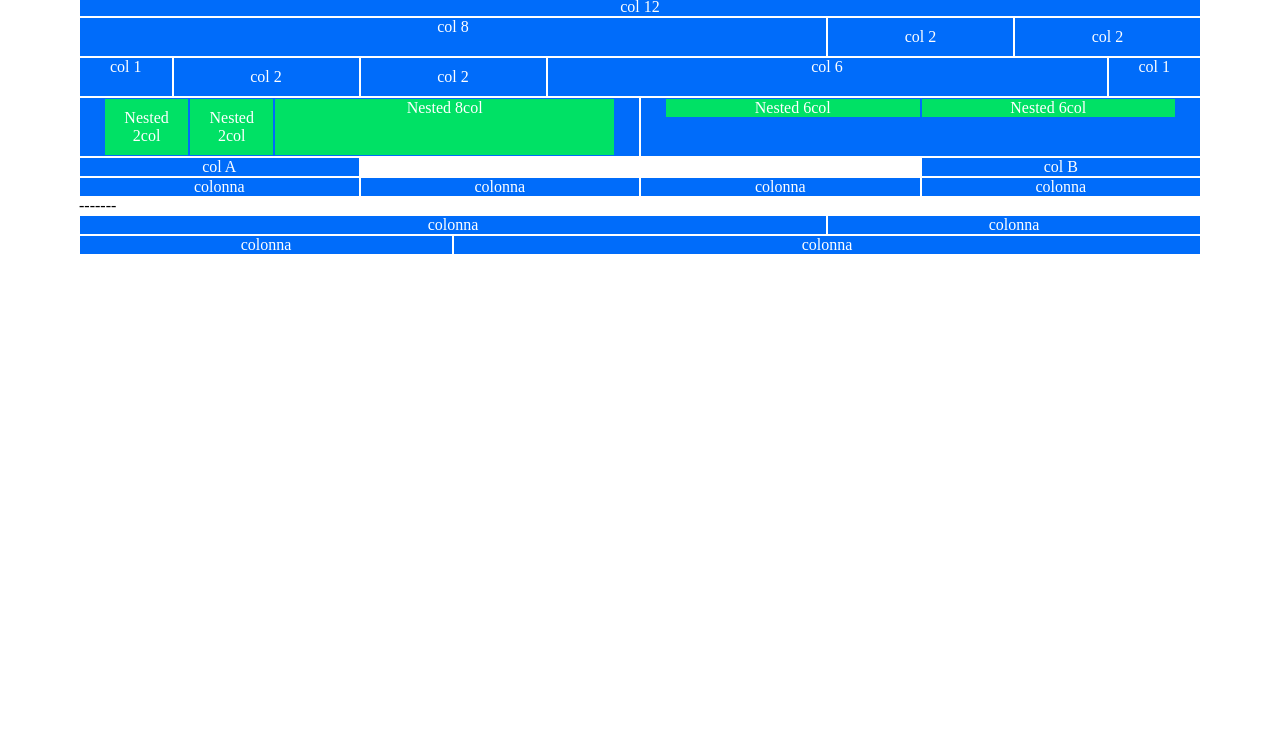
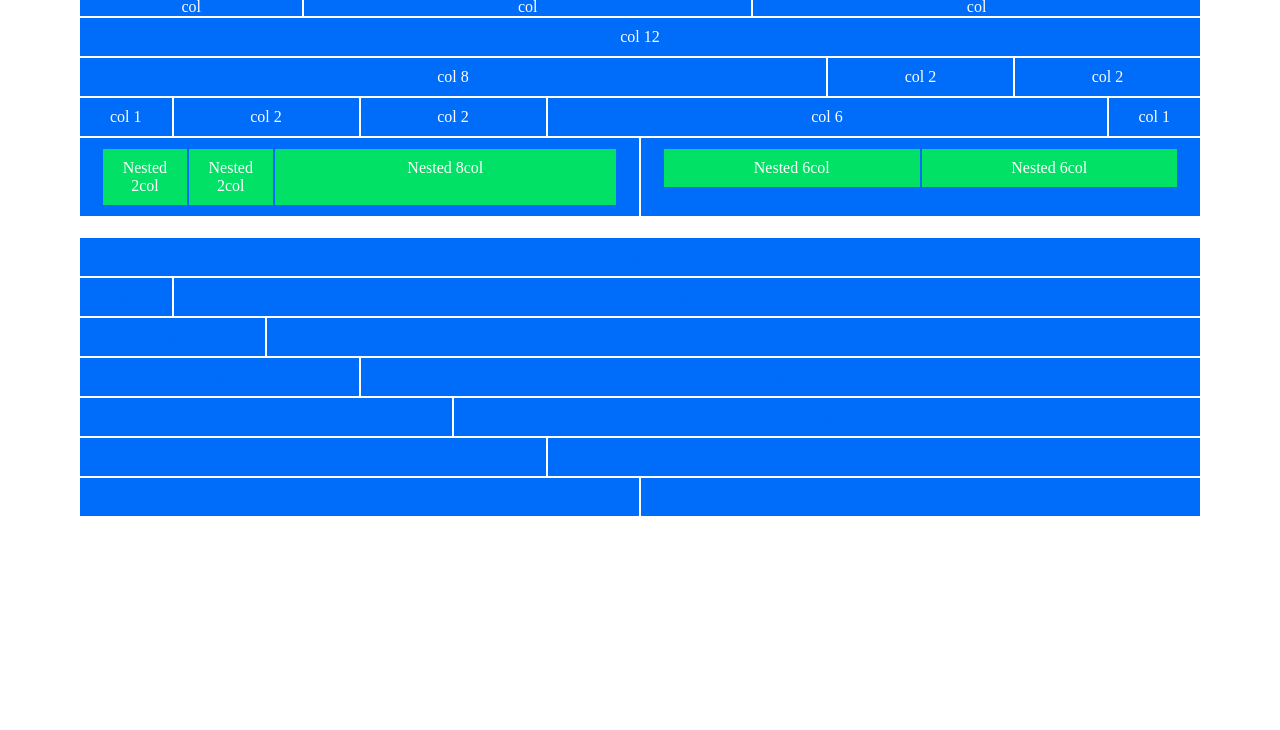
Before and after one commit to GraceGenuardi/html-css-12bool, a plain HTML site: page index.html in a window 1280 px wide. Shown: the part 70-800 px from the top of the page. Drawn offline with Linux system fonts and the light colour scheme.

Commit message:
EDIT parte centrale ultimata

```diff
--- a/css/col.css
+++ b/css/col.css
@@ -30,18 +30,21 @@
 	flex-grow: 1;
 	flex-basis: 0;
 	max-width: 20%;
+    padding: 10px;
 }
 
 .col_02{
 	flex-grow: 1;
 	flex-basis: 0;
 	max-width: 45%;
+    padding: 10px;
 }
 
 .col_03{
 	flex-grow: 1;
 	flex-basis: 0;
 	max-width: 45%;
+    padding: 10px;
 }
 
 .nested {
@@ -57,6 +60,8 @@
 
 .col-1 {
 	flex-basis: calc((100% / 12) * 1);
+    max-width: calc((100% / 12) * 1); ;
+    padding: 10px;
 }
 
 .col-2 {
@@ -67,42 +72,62 @@
 
 .col-3 {
 	flex-basis: calc((100% / 12) * 3);
+    max-width: calc((100% / 12) * 3);
+    padding: 10px;
 }
 
 .col-4 {
 	flex-basis: calc((100% / 12) * 4);
+    max-width: calc((100% / 12) * 4);
+    padding: 10px;
 }
 
 .col-5 {
 	flex-basis: calc((100% / 12) * 5);
+    max-width: calc((100% / 12) * 5);
+    padding: 10px;
 }
 
 .col-6 {
 	flex-basis: calc((100% / 12) * 6);
+    max-width: calc((100% / 12) * 6);
+    padding: 10px;
 }
 
 .col-7 {
 	flex-basis: calc((100% / 12) * 7);
+    max-width: calc((100% / 12) * 7);
+    padding: 10px;
 }
 
 .col-8 {
 	flex-basis: calc((100% / 12) * 8);
+    max-width: calc((100% / 12) * 8);
+    padding: 10px;
 }
 
 .col-9 {
 	flex-basis: calc((100% / 12) * 9);
+    max-width: calc((100% / 12) * 9);
+    padding: 10px;
 }
 
 .col-10 {
 	flex-basis: calc((100% / 12) * 10);
+    max-width: calc((100% / 12) * 10);
+    padding: 10px;
 }
 
 .col-11 {
 	flex-basis: calc((100% / 12) * 11);
+    max-width: calc((100% / 12) * 11);
+    padding: 10px;
 }
 
 .col-12 {
 	flex-basis: calc((100% / 12) * 12);
+    max-width: calc((100% / 12) * 12);
+    padding: 10px;
 }
 
 /* offset */
--- a/css/style.css
+++ b/css/style.css
@@ -7,4 +7,13 @@
 
 section {
 
+
 }
+
+header{
+    margin-bottom: 20px;
+}
+
+span {
+    color: #006CFA;
+}
--- a/index.html
+++ b/index.html
@@ -11,7 +11,7 @@
 <body>
     <!-- INIZIO SEZIONE-CONTEINER>ROW>COL -->
 
-
+ <header>
 
     <section>
         <div class="container">
@@ -189,6 +189,126 @@
         </div>
       </section>
 
+    </header>
+
+      <!-- INIZIO PARTE CENTRALE -->
+    <main>
+
+      <section>
+        <div class="container">
+          <div class="row">
+            <div class="col-12">
+              <span>col 12</span>
+            </div>
+          </div>
+        </div>
+      </section>
+
+
+      <section>
+        <div class="container">
+          <div class="row">
+
+            <div class="col-1">
+              <span>col 1</span>
+            </div>
+
+            <div class="col-11">
+                <span>col 11</span>
+              </div>
+
+          </div>
+        </div>
+      </section>
+
+      <section>
+        <div class="container">
+          <div class="row">
+
+            <div class="col-2">
+              <span>col 2</span>
+            </div>
+
+            <div class="col-10">
+                <span>col 10</span>
+              </div>
+
+          </div>
+        </div>
+      </section>
+
+
+      <section>
+        <div class="container">
+          <div class="row">
+
+            <div class="col-3">
+              <span>col 3</span>
+            </div>
+
+            <div class="col-9">
+                <span>col 9</span>
+              </div>
+
+          </div>
+        </div>
+      </section>
+
+      <section>
+        <div class="container">
+          <div class="row">
+
+            <div class="col-4">
+              <span>col 3</span>
+            </div>
+
+            <div class="col-8">
+                <span>col 8</span>
+              </div>
+
+          </div>
+        </div>
+      </section>
+
+      <section>
+        <div class="container">
+          <div class="row">
+
+            <div class="col-5">
+              <span>col 5</span>
+            </div>
+
+            <div class="col-7">
+                <span>col 7</span>
+              </div>
+
+          </div>
+        </div>
+      </section>
+
+      <section>
+        <div class="container">
+          <div class="row">
+
+            <div class="col-6">
+              <span>col 6</span>
+            </div>
+
+            <div class="col-6">
+                <span>col 6</span>
+              </div>
+
+          </div>
+        </div>
+      </section>
+
+
+
+
+
+
+
+    </main>
 
 
 
@@ -202,40 +322,5 @@
 
 
 
-
-
-
-      <section>
-        <div class="container">
-          <div class="row">
-            <div class="col-12 col-sm-6 col-md-4 col-lg-3">
-              col A
-            </div>
-            <div class="col-12 col-sm-4 col-md-3 col-sm-offset-2 col-md-offset-5 col-lg-offset-6">
-              col B
-            </div>
-          </div>
-        </div>
-
-        <div class="container">
-          <div class="row">
-            <div class="col-12 col-md-6 col-lg-3">colonna</div>
-            <div class="col-12 col-md-6 col-lg-3">colonna</div>
-            <div class="col-12 col-md-6 col-lg-3">colonna</div>
-            <div class="col-12 col-md-6 col-lg-3">colonna</div>
-          </div>
-          <div class="row">
-            -------
-          </div>
-          <div class="row">
-            <div class="col-12 col-sm-6 col-lg-8">colonna</div>
-            <div class="col-12 col-sm-6 col-lg-4">colonna</div>
-            <div class="col-12 col-sm-6 col-lg-4">colonna</div>
-            <div class="col-12 col-sm-6 col-lg-8">colonna</div>
-          </div>
-        </div>
-      </section>
-
-
 </body>
 </html>
```
